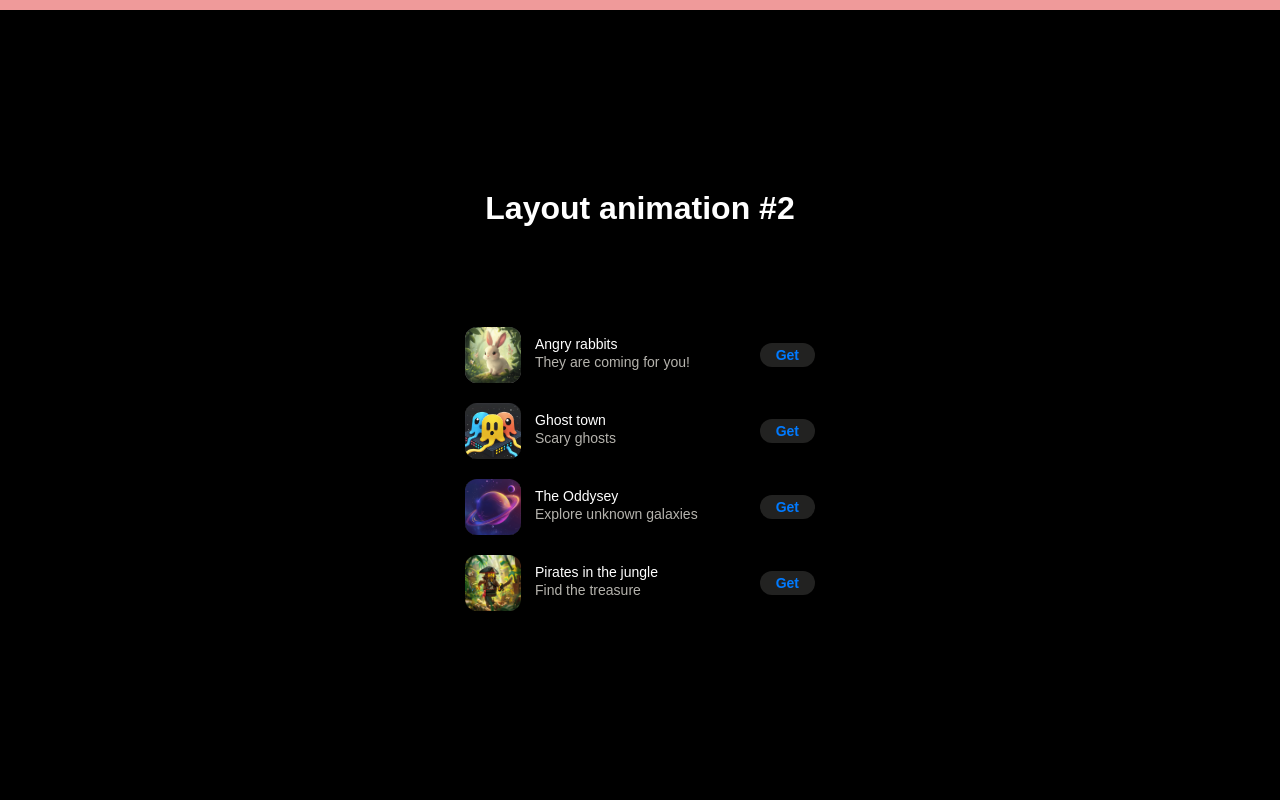
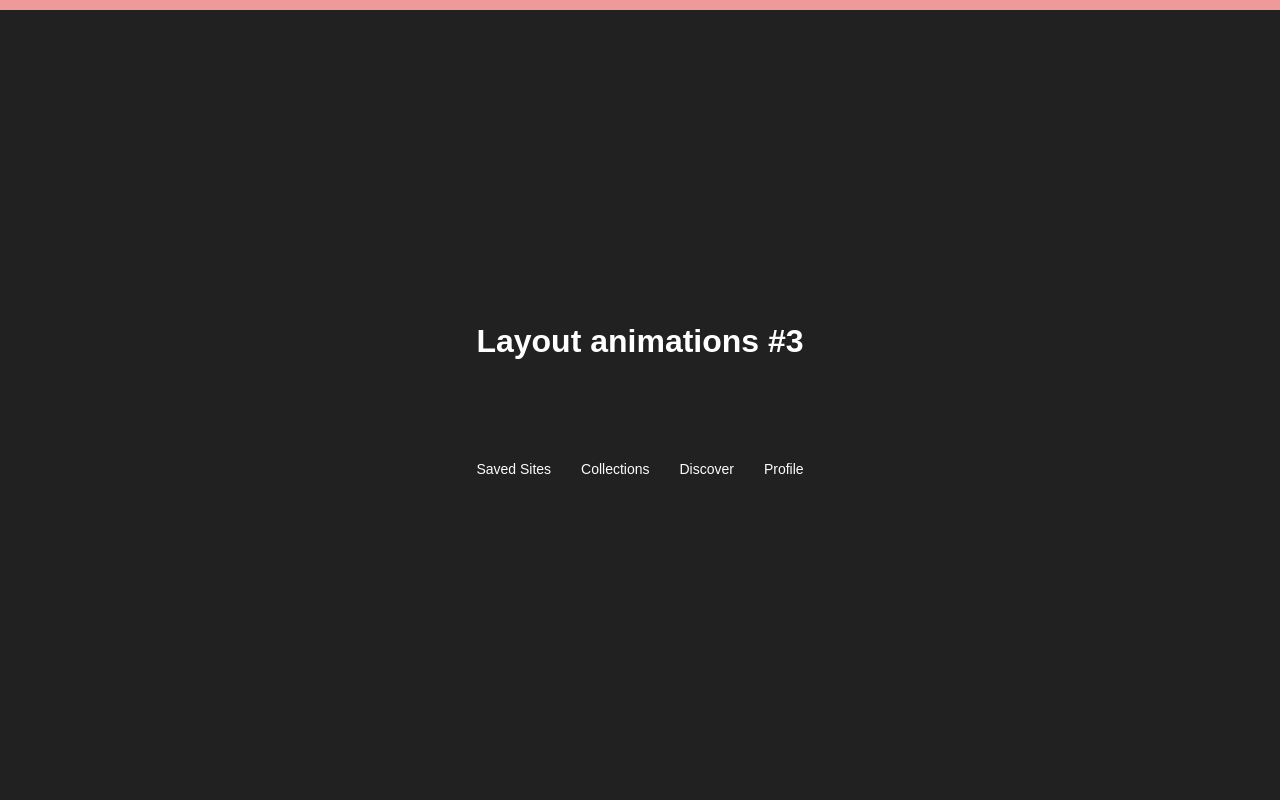
Before and after one commit to arthurseredaa/motion-animations, a React (Vite) app: page / in a window 1280 px wide. Shown: the top 800 px of the page. Built offline with nearby package versions, Linux system fonts and the light colour scheme.

Commit message:
feat: add animation with links background

```diff
--- a/src/App.tsx
+++ b/src/App.tsx
@@ -2,6 +2,7 @@ import {motion, useScroll, useSpring } from "motion/react";
 import AnimatedButton from "./components/AnimatedButton/AnimatedButton.tsx";
 import LayoutAnimation1 from "./components/LayoutAnimation1/LayoutAnimation1.tsx";
 import LayoutAnimation2 from "./components/LayoutAnimation2/LayoutAnimation2.tsx";
+import LayoutAnimation3 from "./components/LayoutAnimation3/LayoutAnimation3.tsx";
 
 const App = () => {
   const { scrollYProgress } = useScroll();
@@ -17,6 +18,7 @@ const App = () => {
       <AnimatedButton />
       <LayoutAnimation1 />
       <LayoutAnimation2 />
+      <LayoutAnimation3 />
     </div>
   )
 }
--- /dev/null
+++ b/src/components/LayoutAnimation3/LayoutAnimation3.tsx
@@ -0,0 +1,43 @@
+import Layout from "../common/Layout";
+import {AnimatePresence, motion} from "motion/react";
+
+import styles from './layout_animations.module.css';
+import {useState} from "react";
+
+const links = ['Saved Sites', 'Collections', 'Discover', 'Profile'];
+const LayoutAnimation3 = () => {
+  const [activeLink, setActiveLink] = useState('')
+
+  return (
+	<Layout title="Layout animations #3">
+	  <div className={styles.content}>
+		<AnimatePresence>
+		  {
+			links.map((link) => (
+			  <motion.div
+				onFocus={() => setActiveLink(link)}
+				onMouseOver={() => setActiveLink(link)}
+				onMouseLeave={() => setActiveLink(link)}
+				key={link}
+				className={styles.link_container}
+			  >
+				<motion.a className={styles.link} href="#">{link}</motion.a>
+				{activeLink !== link ? null : (
+				  <motion.div
+					layout
+					layoutId="decoration"
+					initial={{ opacity: 0 }}
+					animate={{ opacity: 1 }}
+					className={styles.decoration}
+				  />
+				)}
+			  </motion.div>
+			))
+		  }
+		</AnimatePresence>
+	  </div>
+	</Layout>
+  );
+};
+
+export default LayoutAnimation3;
--- /dev/null
+++ b/src/components/LayoutAnimation3/layout_animations.module.css
@@ -0,0 +1,24 @@
+.content {
+  display: flex;
+  justify-content: space-between;
+  width: 100%;
+}
+
+.link_container {
+  position: relative;
+}
+.link {
+  color: #fcfcfc;
+  font-size: 14px;
+  text-decoration: none;
+}
+
+.decoration {
+  background-color: rgba(255,255,255, .1);
+  position: absolute;
+  width: 100%;
+  top: 0;
+  left: 0;
+  height: 22px;
+  cursor: pointer;
+}
```
